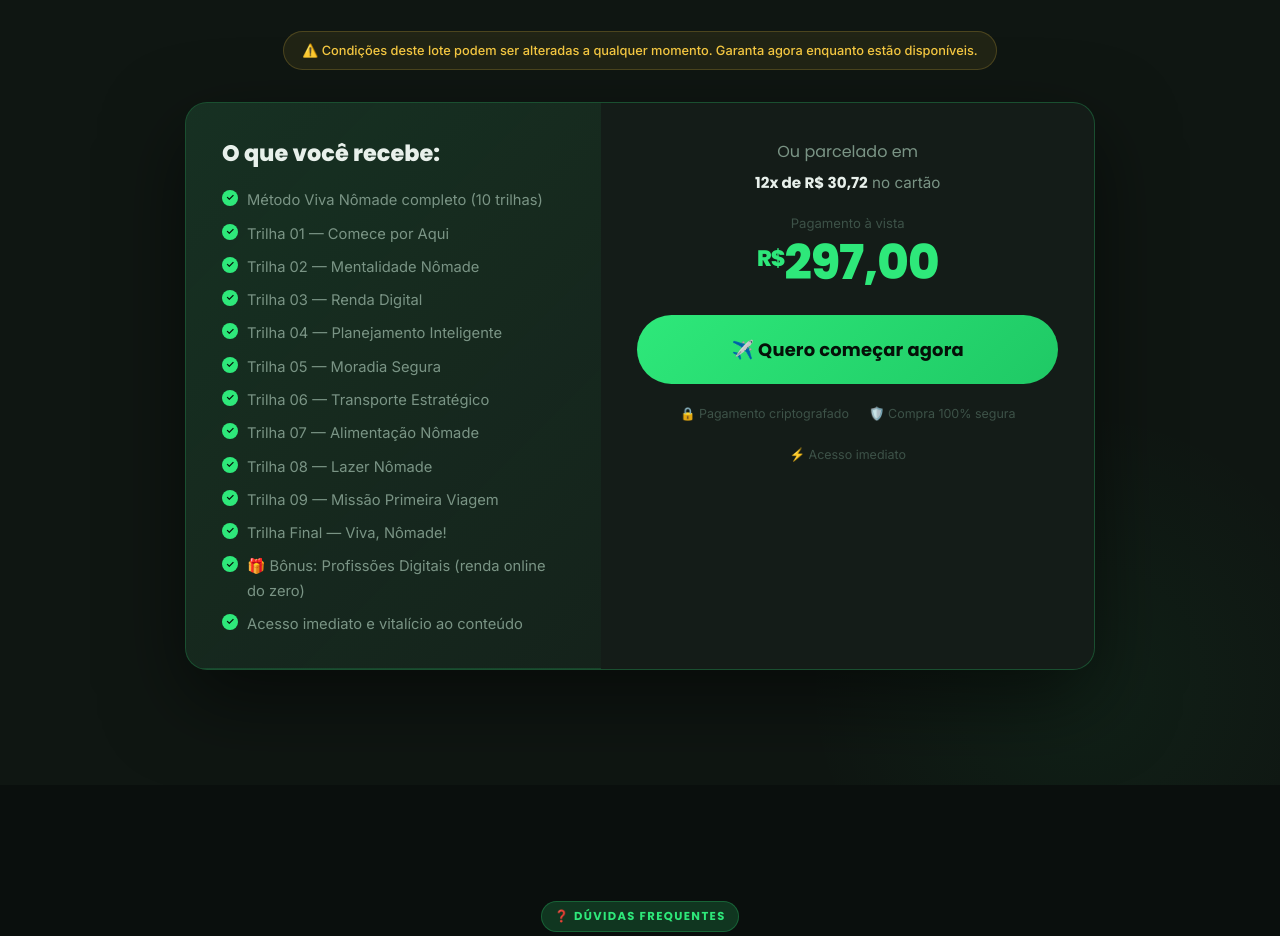
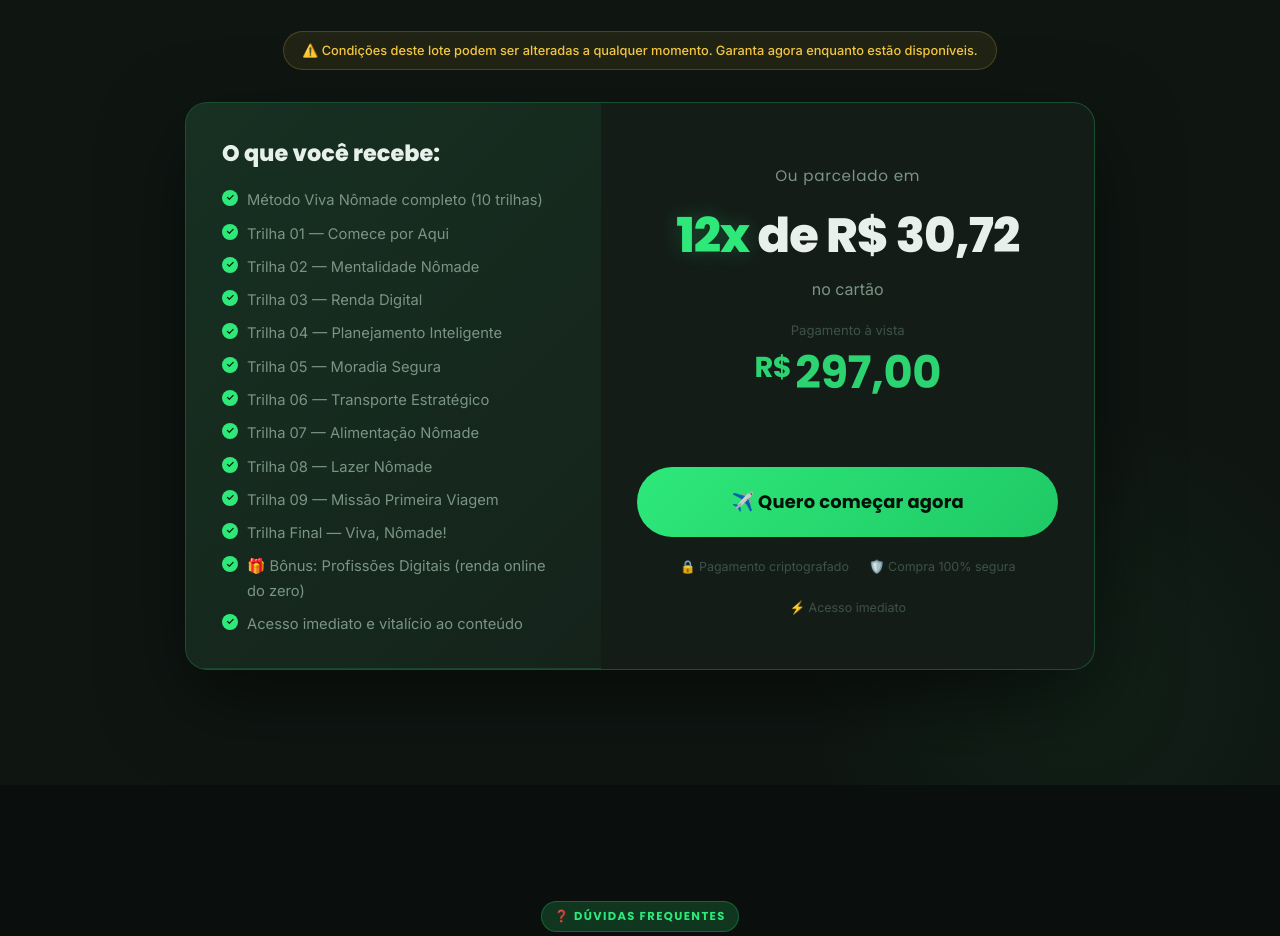
Before and after one commit to nandoadm/Christhofer-VivaNomade, a plain HTML site: page index.html in a window 1280 px wide. Shown: the part 9080-10016 px from the top of the page. Drawn offline with Linux system fonts and the light colour scheme.

Commit message:
Ajuste layout preco

```diff
--- a/assets/style/style.css
+++ b/assets/style/style.css
@@ -2323,30 +2323,34 @@ a:hover {
 
 .vn-price-block {
   margin-bottom: 28px;
+  padding: 24px 0;
 }
 
 .vn-price-installment {
   font-family: var(--vn-ff-head);
-  font-size: 1rem;
+  font-size: 0.95rem;
   color: var(--vn-text-muted);
-  margin-bottom: 4px;
+  margin-bottom: 8px;
+  letter-spacing: 0.05em;
 }
 
 .vn-price-main {
   font-family: var(--vn-ff-head);
-  font-size: 3rem;
-  font-weight: 800;
-  color: var(--vn-green);
-  line-height: 1;
-  letter-spacing: -0.02em;
-  margin-bottom: 6px;
+  font-size: 2.8rem;
+  font-weight: 700;
+  color: var(--vn-green);
+  line-height: 1.2;
+  letter-spacing: -0.01em;
+  margin-bottom: 16px;
+  opacity: 0.9;
 }
 
 .vn-price-main .vn-price-small {
-  font-size: 1.4rem;
+  font-size: 1.8rem;
   vertical-align: top;
-  margin-top: 8px;
+  margin-top: 4px;
   display: inline-block;
+  margin-right: 4px;
 }
 
 .vn-price-or {
@@ -2356,13 +2360,24 @@ a:hover {
 }
 
 .vn-price-installments {
-  font-size: 0.95rem;
+  font-size: 1rem;
   color: var(--vn-text-muted);
+  margin-bottom: 12px;
 }
 
 .vn-price-installments strong {
+  display: block;
+  font-size: 3.0rem;
   color: var(--vn-text);
   font-family: var(--vn-ff-head);
+  font-weight: 800;
+  margin-top: 8px;
+  letter-spacing: -0.02em;
+}
+
+.vn-price-12x {
+  color: var(--vn-green);
+  text-shadow: 0 0 20px rgba(46, 232, 122, 0.25);
 }
 
 /* Pulse animation para preço */
--- a/index.html
+++ b/index.html
@@ -1104,7 +1104,7 @@
                 <div class="vn-offer-middle">
                     <div class="vn-price-block" id="vn-price-block">
                         <p class="vn-price-installment">Ou parcelado em</p>
-                        <p class="vn-price-installments" style="margin-bottom:18px;"><strong>12x de R$ 30,72</strong> no
+                        <p class="vn-price-installments" style="margin-bottom:18px;"><strong><span class="vn-price-12x">12x</span> de R$ 30,72</strong> no
                             cartão</p>
                         <p class="vn-price-or">Pagamento à vista</p>
                         <p class="vn-price-main" id="vn-price-main" aria-label="R$ 297,00 à vista">
```
